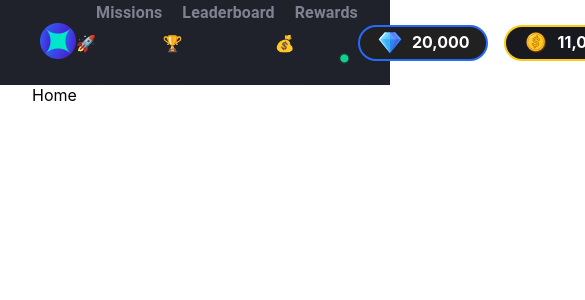
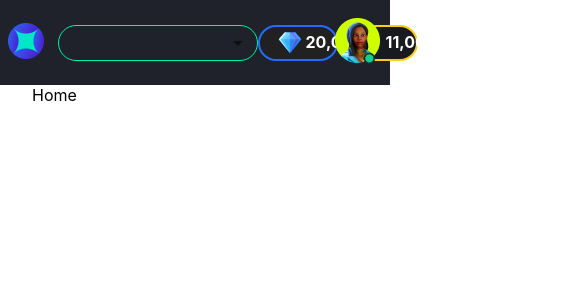
Before and after one commit to sivaShilpa/Project-Missions, a Next.js app: page / in a window 390 px wide. Shown: the top 300 px of the page, 585 px wide, since content can reach past the window. Built offline with nearby package versions, Linux system fonts and the light colour scheme.

Commit message:
feat: header complete in screen responsive

```diff
--- a/package.json
+++ b/package.json
@@ -14,6 +14,7 @@
     "@mui/icons-material": "^5.14.16",
     "@mui/material": "^5.14.16",
     "@mui/styled-engine-sc": "^6.0.0-alpha.4",
+    "@mui/styles": "^5.14.17",
     "eslint-config-airbnb": "^19.0.4",
     "eslint-config-prettier": "^9.0.0",
     "eslint-plugin-prettier": "^5.0.1",
--- a/styles/Header/styles.js
+++ b/styles/Header/styles.js
@@ -4,159 +4,198 @@ const headerStyles = {
   navBarStyles: {
     item: true,
     container: true,
-        xs: 'auto',
-        display: 'flex',
-        flexDirection: 'row',
-        alignItems: 'left',
-        justifyContent: 'space-around',
-        height: '84px',
+    display: "flex",
+    flexDirection: "row",
+    alignItems: "left",
+    justifyContent: "space-around",
+    height: "84px",
     gap: {
-           xl: '24px',
-           lg: '16px',
-           md: '16px',
-        }
+      xl: "24px",
+      lg: "16px",
+      md: "16px",
+      sm: "16px",
     },
-    appbarStyles: {
-        position: 'sticky',
-        justifyContent: 'center',
-        alignItems: 'center',
-        backgroundColor: headerTheme.palette.primary,
-        boxShadow: 'none',
-        height: '85px',
-        padding: '0 40px',
   },
   appbarGridContainer: {
+    position: "sticky",
+    backgroundColor: headerTheme.palette.primary,
+    height: "85px",
+    paddingLeft: { xl: 4, lg: 4, md: 3, sm: 2, xs: 1 },
+    paddingRight: 10,
     container: true,
-        width: '100%',
-        height: '84px',
-        display: 'flex',
-        flexDirection: 'row',
-        alignItems: 'center',
-        justifyContent: 'space-between',
+    xs: 12,
+    display: "flex",
+    flexDirection: "row",
+    alignItems: "center",
+    justifyContent: "space-between",
   },
   navbarItem: {
-        display: 'flex',
-        justifyContent: 'space-between',
-        alignItems: 'center',
-        position: 'relative'
+    display: "flex",
+    justifyContent: "center",
+    alignItems: "center",
+    position: "relative",
   },
   navBarText: {
     color: headerTheme.palette.secondary,
-        textDecoration: 'none',
+    textDecoration: "none",
     fontSize: {
-            xl: '20px',
-            lg: '18px',
-            md: '16px',
-            sm: '14px'
+      xl: "20px",
+      lg: "18px",
+      md: "16px",
+      sm: "14px",
     },
-        fontStyle: 'normal',
+    fontStyle: "normal",
     fontWeight: 700,
     paddingTop: {
-            xl: '28px',
-            lg: '30px',
-            md: '32px',
-            sm: '34px'
+      xl: "28px",
+      lg: "30px",
+      md: "32px",
+      sm: "34px",
     },
   },
   linkTextWrap: {
-        height: '84px',
-        justifyContent: 'space-between',
-        alignItems: 'left',
-        display: 'flex',
-        flexDirection: 'column',
-        '#linkTextLine': {
-            width: '110%',
-            height: '4px',
-            flexShrink: '0',
-            borderRadius: '2px 2px 0px 0px',
+    height: "84px",
+    justifyContent: "space-between",
+    alignItems: "left",
+    display: "flex",
+    flexDirection: "column",
+    "#linkTextLine": {
+      width: "110%",
+      height: "4px",
+      flexShrink: "0",
+      borderRadius: "2px 2px 0px 0px",
       background: headerTheme.palette.primary,
     },
-        ':hover': {
-            '#linkText': {
+    ":hover": {
+      "#linkText": {
         background: headerTheme.palette.highlight,
-                backgrounClip: 'text',
-                WebkitBackgroundClip: 'text',
-                WebkitTextFillColor: 'transparent'
+        backgrounClip: "text",
+        WebkitBackgroundClip: "text",
+        WebkitTextFillColor: "transparent",
       },
-            '#linkTextLine': {
-                background: headerTheme.palette.highlight
-            }
-        }
+      "#linkTextLine": {
+        background: headerTheme.palette.highlight,
+      },
+    },
   },
   linkTextWrapActive: {
-        height: '84px',
-        justifyContent: 'space-between',
-        alignItems: 'left',
-        display: 'flex',
-        flexDirection: 'column',
-        '#linkText': {
-            textDecoration: 'none',
-            fontSize: '20px',
-            fontStyle: 'normal',
+    justifyContent: "space-between",
+    alignItems: "left",
+    display: "flex",
+    flexDirection: "column",
+    "#linkText": {
+      textDecoration: "none",
+      fontSize: {
+        xl: "20px",
+        lg: "18px",
+        md: "16px",
+        sm: "14px",
+        xs: "14px",
+      },
+      fontStyle: "normal",
       fontWeight: 700,
-            paddingTop: '28px',
+      marginBottom: {
+        xl: "0px",
+        lg: "10px",
+        md: "10px",
+        sm: "10px",
+        xs: "10px",
+      },
       background: headerTheme.palette.highlight,
-            backgrounClip: 'text',
-            WebkitBackgroundClip: 'text',
-            WebkitTextFillColor: 'transparent'
+      backgrounClip: "text",
+      WebkitBackgroundClip: "text",
+      WebkitTextFillColor: "transparent",
     },
-        '#linkTextLine': {
-            width: '110%',
-            height: '4px',
-            flexShrink: '0',
-            borderRadius: '2px 2px 0px 0px',
-            background: headerTheme.palette.highlight
-        }
+    "#linkTextLine": {
+      width: "110%",
+      height: "4px",
+      flexShrink: "0",
+      borderRadius: "2px 2px 0px 0px",
+      background: headerTheme.palette.highlight,
+    },
+    gap: {
+      xl: "24px",
+      lg: "16px",
+      md: "16px",
+      sm: "18px",
+    },
   },
   sideBar: {
     item: true,
     container: true,
-        xs: 'auto',
-        display: 'flex',
-        flexDirection: 'row',
-        justifyContent: 'space-between',
-        alignItems: 'center',
-        gap: 2,
-        marginRight: '40px'
+    display: "flex",
+    flexDirection: "row",
+    alignItems: "center",
+    width: { xl: "315px", lg: "270px", md: "270px", sm: "200px", xs: "135px" },
+    gap: { xl: 2, lg: 2, md: 2, sm: 1, xs: 0 },
   },
-    sideButton: (background, borderColor)=>(
-        {
+  sideButton: (background, borderColor) => ({
     container: true,
     item: true,
-            xs: 'auto',
-            display: 'flex',
-            padding: '2px 16px',
-            justifyContent: 'space-between',
-            alignItems: 'center',
-            gap: '8px',
-            borderRadius: '40px',
-            border: '2px solid',
-            height: '36px',
+    xs: "auto",
+    display: "flex",
+    padding: "2px 16px",
+    justifyContent: "space-around",
+    alignItems: "center",
+    gap: { sm: "8px", xs: "1.5px" },
+    borderRadius: "40px",
+    border: "2px solid",
+    height: "36px",
     fontSize: {
-                xl: '20px',
-                lg: '18px',
-                md: '16px',
-                sm: '14px'
+      xl: "20px",
+      lg: "18px",
+      md: "16px",
+      sm: "14px",
     },
-            fontStyle: 'normal',
+    fontStyle: "normal",
     fontWeight: 700,
-            lineHeight: '160%',
+    lineHeight: "160%",
     color: headerTheme.palette.white,
     background: background,
-            borderColor: borderColor
-        }
-    ),
+    borderColor: borderColor,
+    width: { xl: "141px", lg: "120px", md: "120px", sm: "92px", xs: "80px" },
+  }),
   avatar: {
-        position: 'absolute',
-        top: '18px'
+    position: "absolute",
+    top: "18px",
+    right: { xl: "35px", lg: "35px", md: "35px", sm: "30px", xs: "10px" },
   },
   avatarStatus: {
-        position: 'absolute',
-        zIndex: '5',
-        right: '40px',
-        top: '48px'
-    }
-
+    position: "absolute",
+    zIndex: "5",
+    right: { xl: "40px", lg: "40px", md: "40px", sm: "35px", xs: "15px" },
+    top: "48px",
+  },
+  dropDownStyle: {
+    border: "1px solid #00F5A0",
+    borderRadius: "100px",
+    backgroundColor: headerTheme.palette.primary,
+    display: "flex",
+    height: "36px",
+    width: "200px",
+    justifyContent: "center",
+    alignItems: "center",
+    gap: "8px",
+    fieldset: {
+      border: "none !important",
+      outline: "none !important",
+    },
+    textAlign: "center",
+    fontSize: "14px",
+    fontStyle: "normal",
+    fontWeight: "700",
+    lineHeight: "140%",
+    letterSpacing: "0.2px",
+    "& .MuiPaper-root": {
+      backgroundColor: headerTheme.palette.primary,
+    },
+  },
+  dropDownText: {
+    background: headerTheme.palette.highlight,
+    backgrounClip: "text",
+    WebkitBackgroundClip: "text",
+    WebkitTextFillColor: "transparent",
+  },
 };
 
 export default headerStyles;
--- a/styles/Missions/styles.js
+++ b/styles/Missions/styles.js
@@ -14,7 +14,7 @@ const missionsStyles = {
         marginTop: '55px',
         borderRadius: '23px',
         width: '31%',
-        height: '832px',
+        height: '847px',
         borderRight: '8px solid',
         borderBottom: '8px solid',
         borderColor: missionsTheme.palette.cardBorder,
--- /dev/null
+++ b/templates/Header/DropdownMenu/index.js
@@ -0,0 +1,86 @@
+import React, { useState } from "react";
+import { Select, Box, MenuItem, Link } from "@mui/material";
+import KeyboardArrowDown from "@mui/icons-material/KeyboardArrowDown";
+import headerStyles from "../../../styles/Header/styles";
+import ICONS from "../../../constants/icons";
+import headerTheme from "../../../themes/Header/theme";
+
+const DropdownMenu = () => {
+  const [selectedValue, setSelectedValue] = useState("");
+
+  const handleChange = (event) => {
+    setSelectedValue(event.target.value);
+  };
+
+  return (
+    <Select
+      id="dropdown"
+      placeholder="Select a Page"
+      indicator={<KeyboardArrowDown sx={{ ...headerStyles.dropDownStyle }} />}
+      value={selectedValue}
+      onChange={handleChange}
+      sx={{ ...headerStyles.dropDownStyle }}
+      MenuProps={{
+        variant: "menu",
+        PaperProps: { sx: { backgroundColor: headerTheme.palette.primary } },
+      }}
+    >
+      <MenuItem value="option0">
+        <Box sx={{ ...headerStyles.dropDownText }}>Select a page</Box>
+      </MenuItem>
+      <Link href="/missions" sx={{ textDecoration: "none" }}>
+        <MenuItem
+          value="missions"
+          gap={10}
+          sx={{
+            backgroundColor: headerTheme.palette.primary,
+            ":hover": {
+              backgroundColor: "gray",
+            },
+          }}
+        >
+          <Box component="span">{ICONS.rocketicon}</Box>
+          <Box component="span" sx={{ ...headerStyles.dropDownText }}>
+            Missions
+          </Box>
+        </MenuItem>
+      </Link>
+      <Link href="/leaderboard" sx={{ textDecoration: "none" }}>
+        <MenuItem
+          value="leaderboard"
+          gap={10}
+          sx={{
+            backgroundColor: headerTheme.palette.primary,
+            ":hover": {
+              backgroundColor: "gray",
+            },
+          }}
+        >
+          <Box component="span">{ICONS.trophyicon}</Box>
+          <Box component="span" sx={{ ...headerStyles.dropDownText }}>
+            Leaderboard
+          </Box>
+        </MenuItem>
+      </Link>
+      <Link href="/rewards" sx={{ textDecoration: "none" }}>
+        <MenuItem
+          value="rewards"
+          gap={10}
+          sx={{
+            backgroundColor: headerTheme.palette.primary,
+            ":hover": {
+              backgroundColor: "gray",
+            },
+          }}
+        >
+          <Box component="span">{ICONS.rewardsicon}</Box>
+          <Box component="span" sx={{ ...headerStyles.dropDownText }}>
+            Rewards
+          </Box>
+        </MenuItem>
+      </Link>
+    </Select>
+  );
+};
+
+export default DropdownMenu;
--- a/templates/Header/Header.jsx
+++ b/templates/Header/Header.jsx
@@ -1,56 +1,110 @@
-import React from 'react'
-import { AppBar, Grid, Link, Box, useMediaQuery } from '@mui/material'
-import Image from 'next/image'
-import NavBarLink from './NavBarLink'
-import SideButton from './SideButton/SideButton'
-import headerStyles from '../../styles/Header/styles'
-import ICONS from '../../constants/icons'
-import ROUTES from '../../constants/routes'
-import Avatar from './Avatar/Avatar'
-import headerTheme from '../../themes/Header/theme'
+import React, { useState } from "react";
+import { Box, Grid, Link, useMediaQuery } from "@mui/material";
+import Image from "next/image";
+import NavBarLink from "./NavBarLink";
+import SideButton from "./SideButton/SideButton";
+import headerStyles from "../../styles/Header/styles";
+import ICONS from "../../constants/icons";
+import ROUTES from "../../constants/routes";
+import Avatar from "./Avatar/Avatar";
+import headerTheme from "../../themes/Header/theme";
+import DropdownMenu from "./DropdownMenu";
 
 const BUTTONS = [
   {
     icon: ICONS.diamondicon,
-        number: '20,000',
+    number: "20,000",
     background: headerTheme.palette.diamondsBackground,
-        borderColor: headerTheme.palette.diamondsBorder
+    borderColor: headerTheme.palette.diamondsBorder,
   },
   {
     icon: ICONS.coinicon,
-        number: '11,000',
+    number: "11,000",
     background: headerTheme.palette.coinsBackground,
-        borderColor: headerTheme.palette.coinsBorder
-    }
-]
-
+    borderColor: headerTheme.palette.coinsBorder,
+  },
+];
 
 const Header = () => {
-    const isMdScreen = useMediaQuery('(max-width: 1024px)')
-    const isLgScreen = useMediaQuery('(min-width: 1025px )')
-    return (
-        <AppBar sx={{ ...headerStyles.appbarStyles }}>
+  const isMdScreen = useMediaQuery("(max-width: 1024px)");
+  const isSmScreen = useMediaQuery("(max-width: 768px)");
+  const isXsScreen = useMediaQuery("(max-width: 576px)");
+
+  return isSmScreen ? (
     <Grid sx={{ ...headerStyles.appbarGridContainer }}>
-                <Grid item>
+      <Grid
+        item
+        container
+        xs="auto"
+        sx={{
+          display: "flex",
+          flexDirection: "row",
+          alignItems: "center",
+          textAlign: 'center',
+          justifyContent: "space-between",
+          width: {sm: "300px", xs: "250px"},
+          gap: {sm: 2, xs:0}
+        }}
+      >
         <Link href={ROUTES.HOME}>
-                        {isMdScreen ? <Image src={ICONS.homeLogoSmall} alt='homeLogo' width={36} />
-                            : <Image src={ICONS.homeLogo} alt='homeLogo' />}
+          <Image src={ICONS.homeLogoSmall} alt="homeLogo" width={36} />
+        </Link>
+        <DropdownMenu />
+      </Grid>
+      {/* <Grid sx={{ ...headerStyles.navBarStyles }} xs={4}>
+        {isSmScreen ? (
+
+        ) : (
+          ROUTES.navbarPages.map((el) => <NavBarLink {...el} />)
+        )}
+      </Grid> */}
+      <Grid sx={{ ...headerStyles.sideBar }} xs="auto">
+        {isXsScreen ? (
+          <Box sx={{ ...headerStyles.sideBar }}>
+            <SideButton {...BUTTONS[0]} {...(BUTTONS[0].number = "20K")} />
+            <SideButton {...BUTTONS[1]} {...(BUTTONS[1].number = "11K")} />
+          </Box>
+        ) : (
+          <Box sx={{ ...headerStyles.sideBar }}>
+            <SideButton {...BUTTONS[0]} {...(BUTTONS[0].number = "20,000")} />
+            <SideButton {...BUTTONS[1]} {...(BUTTONS[1].number = "11,000")} />
+          </Box>
+        )}
+        <Avatar />
+      </Grid>
+    </Grid>
+  ) : (
+    <Grid sx={{ ...headerStyles.appbarGridContainer }}>
+      <Grid item xs="auto">
+        <Link href={ROUTES.HOME}>
+          {isMdScreen ? (
+            <Image src={ICONS.homeLogoSmall} alt="homeLogo" width={36} />
+          ) : (
+            <Image src={ICONS.homeLogo} alt="homeLogo" />
+          )}
         </Link>
       </Grid>
-                <Grid sx={{ ...headerStyles.navBarStyles }}>
-                    {ROUTES.navbarPages.map(el =>
+      <Grid sx={{ ...headerStyles.navBarStyles }} xs={4}>
+        {ROUTES.navbarPages.map((el) => (
           <NavBarLink {...el} />
-                    )}
+        ))}
       </Grid>
+      <Grid sx={{ ...headerStyles.sideBar }} xs="auto">
+        {isXsScreen ? (
           <Box sx={{ ...headerStyles.sideBar }}>
-                    {BUTTONS.map(el =>
-                        <SideButton {...el} />
+            <SideButton {...BUTTONS[0]} {...(BUTTONS[0].number = "20K")} />
+            <SideButton {...BUTTONS[1]} {...(BUTTONS[1].number = "11K")} />
+          </Box>
+        ) : (
+          <Box sx={{ ...headerStyles.sideBar }}>
+            <SideButton {...BUTTONS[0]} {...(BUTTONS[0].number = "20,000")} />
+            <SideButton {...BUTTONS[1]} {...(BUTTONS[1].number = "11,000")} />
+          </Box>
         )}
         <Avatar />
-                </Box>
       </Grid>
-        </AppBar>
-    )
-}
+    </Grid>
+  );
+};
 
-export default Header
+export default Header;
--- a/templates/Header/NavBarLink/NavBarLink.jsx
+++ b/templates/Header/NavBarLink/NavBarLink.jsx
@@ -1,22 +1,31 @@
-'use client'
-import React from 'react'
-import { Box, Link, Typography } from '@mui/material'
-import headerStyles from '../../../styles/Header/styles'
-import { usePathname } from 'next/navigation'
+"use client";
+import React from "react";
+import { Box, Link, Typography } from "@mui/material";
+import headerStyles from "../../../styles/Header/styles";
+import { usePathname } from "next/navigation";
 
 const NavBarLink = ({ text, link, icon }) => {
-    const pathname = usePathname()
+  const pathname = usePathname();
   return (
     <Box sx={{ ...headerStyles.navbarItem }}>
       <Box>{icon}</Box>
-            <Box id='text' sx={pathname == link ? { ...headerStyles.linkTextWrapActive } : { ...headerStyles.linkTextWrap }}>
-                <Link href={link} sx={{ 'textDecoration': 'none' }}>
-                    <Typography id='linkText' sx={{ ...headerStyles.navBarText }}>{text}</Typography>
+      <Box
+        id="text"
+        sx={
+          pathname == link
+            ? { ...headerStyles.linkTextWrapActive }
+            : { ...headerStyles.linkTextWrap }
+        }
+      >
+        <Link href={link} sx={{ textDecoration: "none" }}>
+          <Typography id="linkText" sx={{ ...headerStyles.navBarText }}>
+            {text}
+          </Typography>
         </Link>
-                <Box id='linkTextLine'></Box>
+        <Box id="linkTextLine"></Box>
       </Box>
     </Box>
-    )
-}
+  );
+};
 
-export default NavBarLink
+export default NavBarLink;
--- a/templates/Header/SideButton/SideButton.jsx
+++ b/templates/Header/SideButton/SideButton.jsx
@@ -1,15 +1,15 @@
-import { Box } from '@mui/material'
-import React from 'react'
-import headerStyles from '../../../styles/Header/styles'
-import Image from 'next/image'
+import { Box, Grid } from "@mui/material";
+import React from "react";
+import headerStyles from "../../../styles/Header/styles";
+import Image from "next/image";
 
 const SideButton = ({ icon, number, background, borderColor }) => {
   return (
-    <Box sx={{ ...headerStyles.sideButton(background, borderColor) }}>
+    <Grid sx={{ ...headerStyles.sideButton(background, borderColor) }}>
       <Image src={icon} alt="icon" />
       <Box>{number}</Box>
-    </Box>
-  )
-}
+    </Grid>
+  );
+};
 
-export default SideButton
+export default SideButton;
--- a/themes/Missions/theme.js
+++ b/themes/Missions/theme.js
@@ -10,7 +10,7 @@ const missionsTheme = {
         startNowButtonBorder: 'var(--gradients-gradient-purple, #6949FF)',
         startNowButtonBackground: 'var(--gradients-purples, linear-gradient(286deg, #6335F8 0%, #E71DE7 100%))',
         white: 'var(--others-white, #FFF)',
-        footerButtomBorder: 'var(--dark-dark-3, #262A35)',
+        footerButtonBorder: 'var(--dark-dark-3, #262A35)',
         footerButtonBackground: 'var(--dark-dark-1, #181A20)',
 
     }
```
Also changed, not shown: 1 other file (tests, documents, lock files or other folders). Lines whose indentation alone changed are shown as unchanged.
